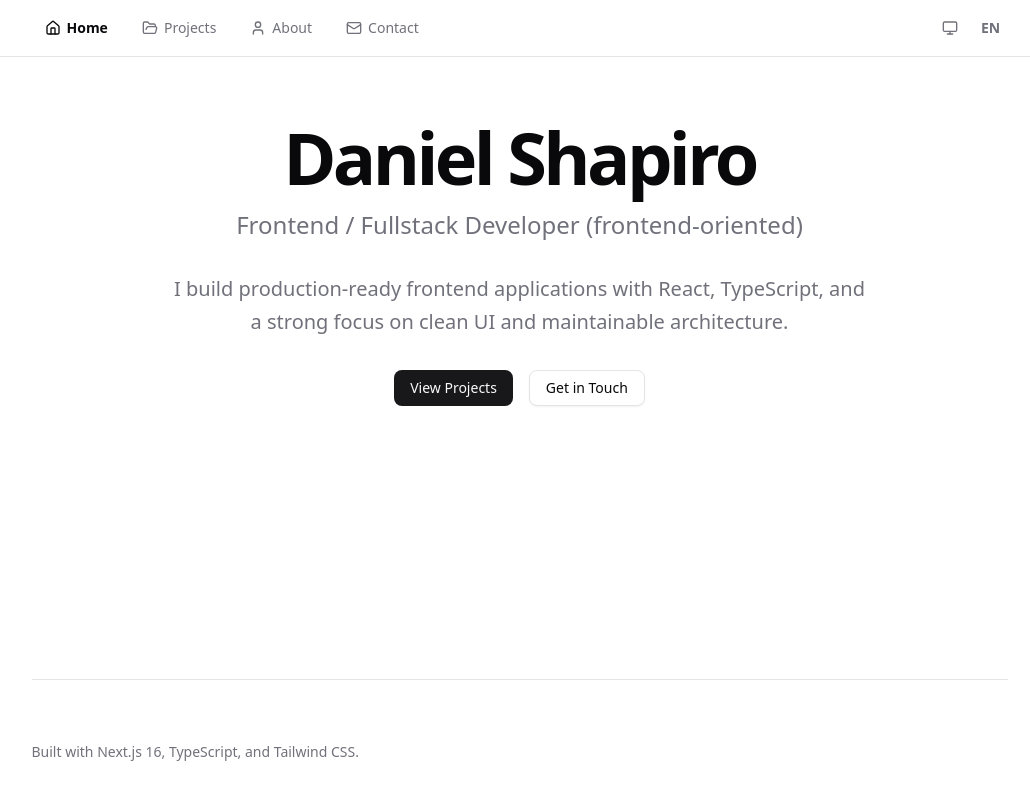
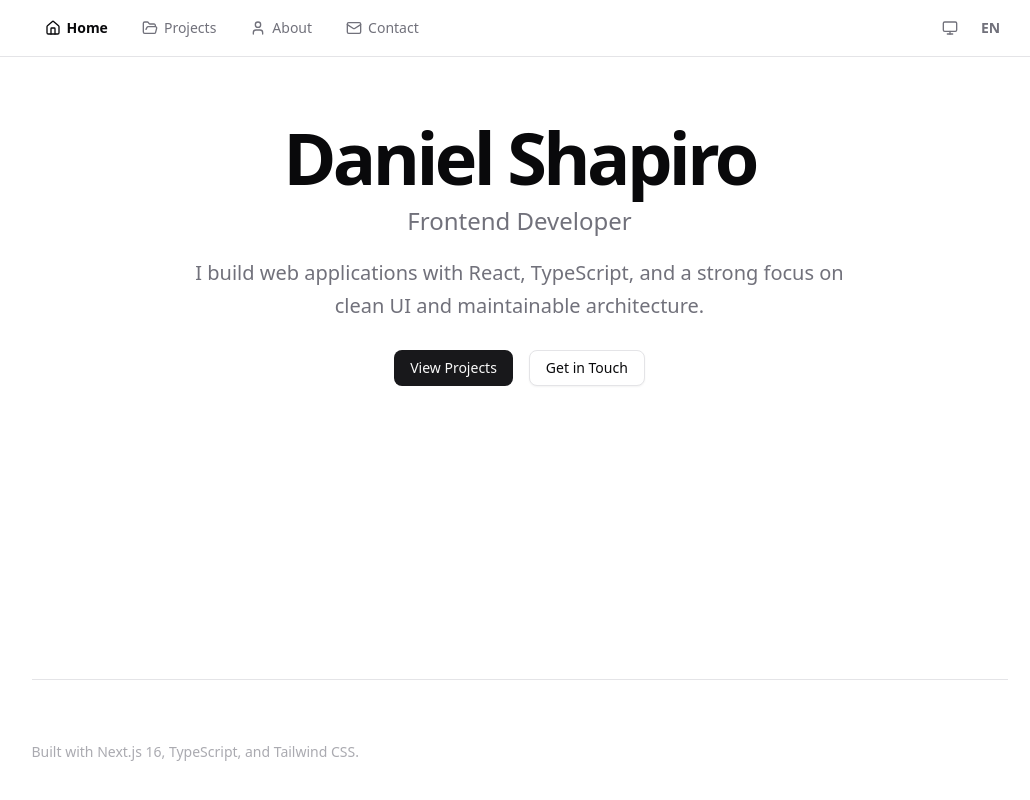
Before and after one commit to quterma/portfolio-hub, a Next.js app: page /en in a window 1280 px wide. Shown: the whole page, without its empty margins (113-1143 px from the left). Built offline with nearby package versions, Linux system fonts and the light colour scheme.

Commit message:
feat: polish home hero baseline and role copy

```diff
--- a/messages/en.json
+++ b/messages/en.json
@@ -12,8 +12,8 @@
   "home": {
     "hero": {
       "name": "Daniel Shapiro",
-      "role": "Frontend / Fullstack Developer (frontend-oriented)",
-      "description": "I build production-ready frontend applications with React, TypeScript, and a strong focus on clean UI and maintainable architecture."
+      "role": "Frontend Developer",
+      "description": "I build web applications with React, TypeScript, and a strong focus on clean UI and maintainable architecture."
     },
     "cta": {
       "projects": "View Projects",
--- a/messages/ru.json
+++ b/messages/ru.json
@@ -12,8 +12,8 @@
   "home": {
     "hero": {
       "name": "Даниэль Шапиро",
-      "role": "Frontend / Fullstack разработчик (frontend-oriented)",
-      "description": "Я разрабатываю продакшен-приложения на React и TypeScript с фокусом на чистый UI и поддерживаемую архитектуру."
+      "role": "Фронтенд разработчик",
+      "description": "Я разрабатываю веб-приложения на React и TypeScript с фокусом на чистый UI и поддерживаемую архитектуру."
     },
     "cta": {
       "projects": "Смотреть проекты",
--- a/src/app/[locale]/page.tsx
+++ b/src/app/[locale]/page.tsx
@@ -16,9 +16,10 @@ export default async function Home({ params }: HomeProps) {
   const t = await getTranslations({ locale })
 
   return (
-    <Container>
-      <div className="flex flex-col items-center justify-center space-y-6 py-12 text-center sm:space-y-8 sm:py-16">
-        <div className="space-y-4">
+    <div className="bg-hero-bg">
+      <Container className="max-w-3xl">
+        <div className="flex flex-col items-center justify-center space-y-5 py-12 text-center sm:py-16">
+          <div className="space-y-3">
             <h1 className="text-4xl font-bold tracking-tighter sm:text-5xl md:text-6xl lg:text-7xl">
               {t("home.hero.name")}
             </h1>
@@ -26,10 +27,10 @@ export default async function Home({ params }: HomeProps) {
               {t("home.hero.role")}
             </p>
           </div>
-        <p className="mx-auto max-w-[700px] px-4 text-muted-foreground leading-relaxed sm:px-0 md:text-xl">
+          <p className="mx-auto max-w-[700px] px-4 leading-relaxed text-muted-foreground sm:px-0 md:text-xl">
             {t("home.hero.description")}
           </p>
-        <div className="space-x-4">
+          <div className="space-x-4 pt-2">
             <Button asChild>
               <Link href="/projects">{t("home.cta.projects")}</Link>
             </Button>
@@ -39,5 +40,6 @@ export default async function Home({ params }: HomeProps) {
           </div>
         </div>
       </Container>
+    </div>
   )
 }
--- a/src/app/globals.css
+++ b/src/app/globals.css
@@ -31,6 +31,7 @@
   --color-status-warning-foreground: var(--status-warning-foreground);
   --color-status-danger: var(--status-danger);
   --color-status-danger-foreground: var(--status-danger-foreground);
+  --color-hero-bg: var(--hero-bg);
   --radius-sm: calc(var(--radius) - 4px);
   --radius-md: calc(var(--radius) - 2px);
   --radius-lg: var(--radius);
@@ -66,6 +67,9 @@
   --status-warning-foreground: oklch(0.21 0.006 285.885);
   --status-danger: oklch(0.577 0.245 27.325);
   --status-danger-foreground: oklch(0.985 0 0);
+
+  /* Hero background */
+  --hero-bg: var(--hero-bg-light);
 
   /* Typography */
   --font-size-h1-mobile: 2rem;
@@ -113,6 +117,9 @@
   --status-warning-foreground: oklch(0.21 0.006 285.885);
   --status-danger: oklch(0.704 0.191 22.216);
   --status-danger-foreground: oklch(0.985 0 0);
+
+  /* Hero background */
+  --hero-bg: var(--hero-bg-dark);
 }
 
 @layer base {
--- a/src/components/layout/footer.tsx
+++ b/src/components/layout/footer.tsx
@@ -7,7 +7,7 @@ export function Footer() {
       <Container>
         <Separator className="my-6" />
         <div className="flex flex-col items-center justify-between gap-4 md:h-24 md:flex-row">
-          <p className="text-center text-sm leading-loose text-muted-foreground md:text-left">
+          <p className="text-center text-sm leading-loose text-muted-foreground/60 md:text-left">
             Built with Next.js 16, TypeScript, and Tailwind CSS.
           </p>
         </div>
```
Lines whose indentation alone changed are shown as unchanged.
